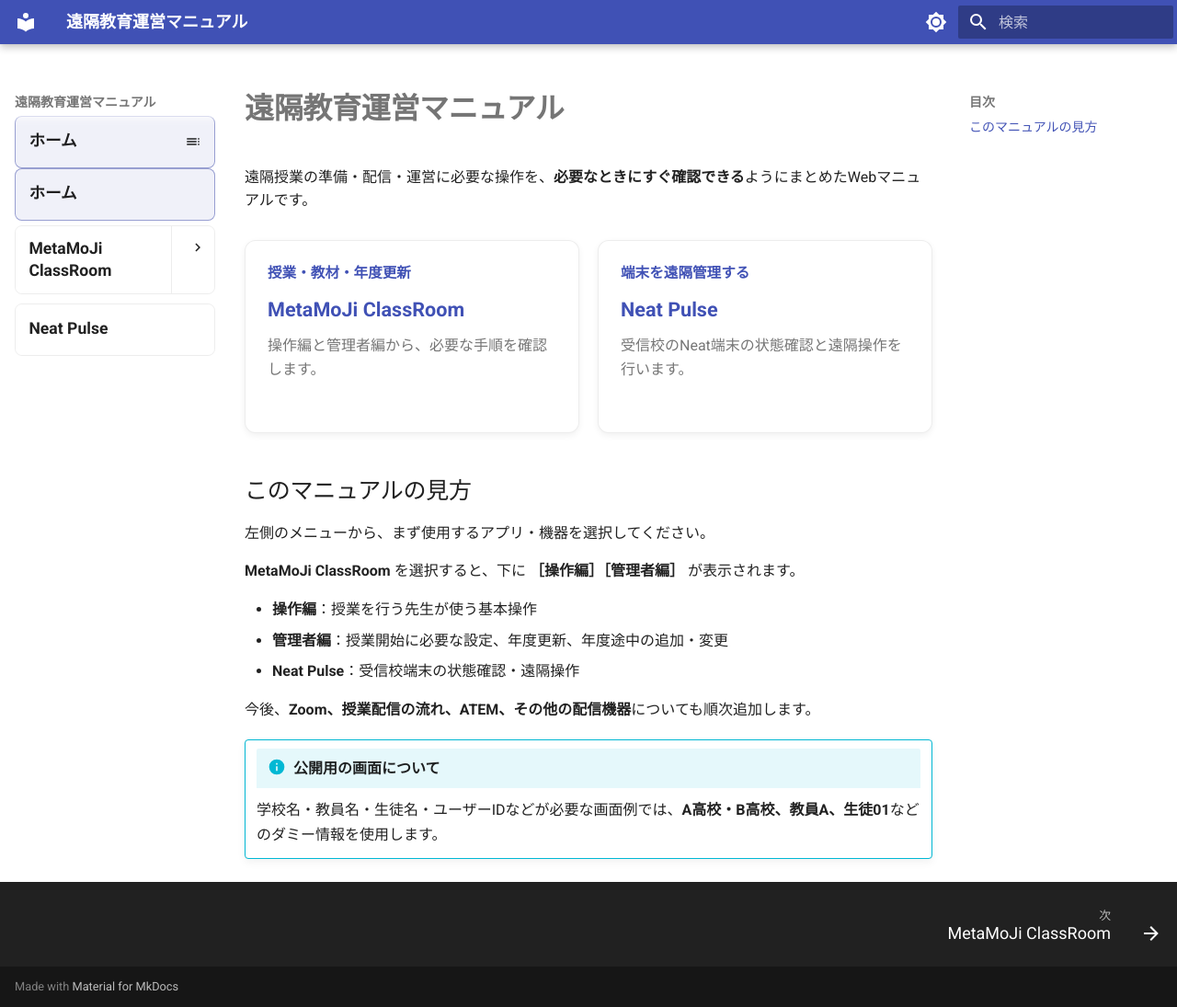
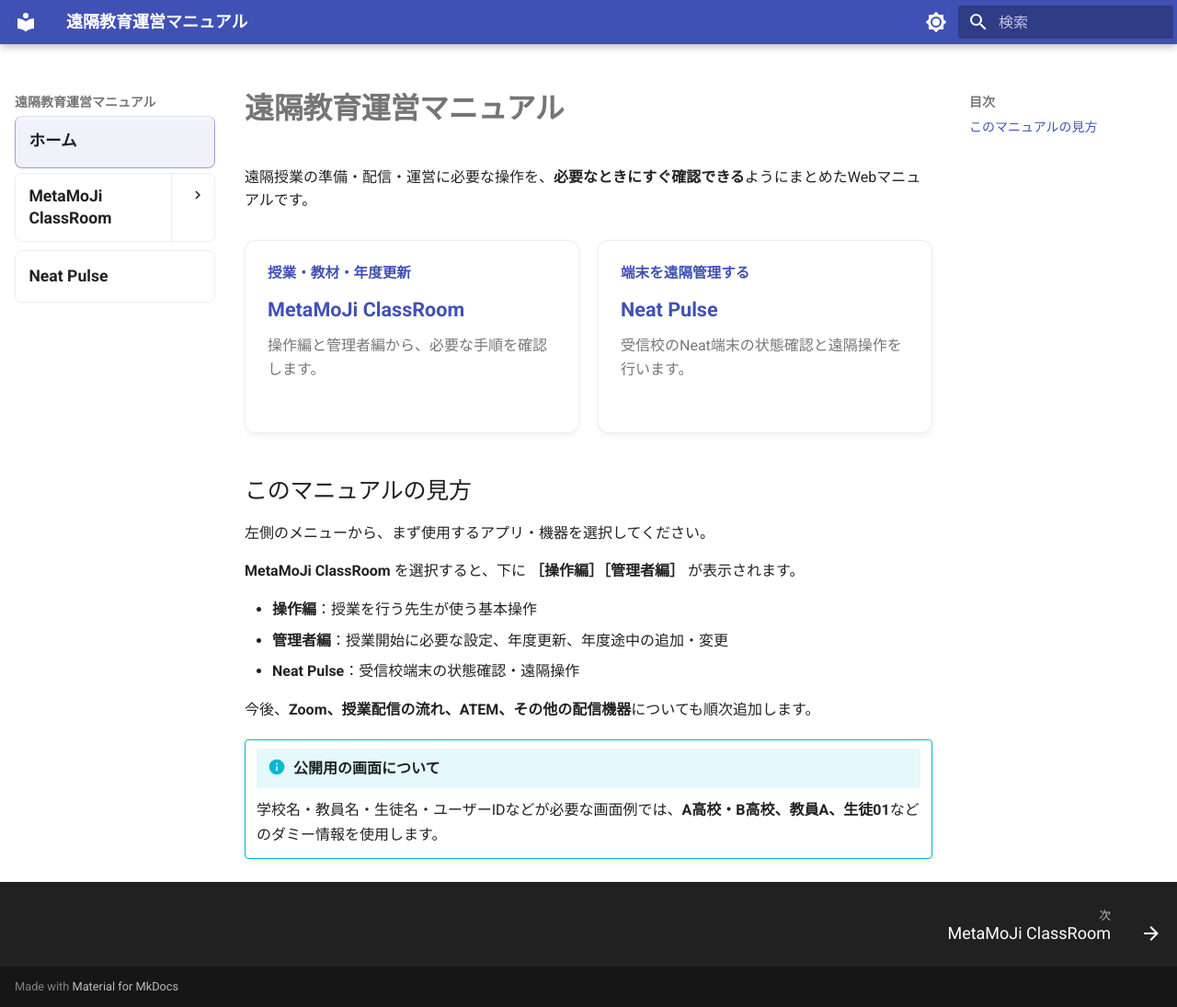
Before and after one commit to a-recs/remote-manual, an MkDocs documentation site: the page built from docs/index.md, in a window 1280 px wide and 1095 px high. Shown: the whole window at 92% size. Built offline with MkDocs 1.6.1 and Material for MkDocs 9.7.7, drawn with Linux system fonts in a browser that asks for light colours.

Commit message:
Fix duplicate home label and align MetaMoJi submenu titles

```diff
--- a/docs/stylesheets/sidebar-v2.css
+++ b/docs/stylesheets/sidebar-v2.css
@@ -1,26 +1,26 @@
-/* A-RECS 左ナビゲーション v2
-   旧ナビの継ぎ足しをやめ、MkDocs Material の標準DOMだけを使う。
-   方針：トップ3項目は明確な入口、MetaMoJi配下は普通の子メニュー。 */
+/* A-RECS 左ナビゲーション
+   方針：トップ3項目は入口として明確に、MetaMoJi配下は同じ階層の子メニューとして表示する。 */
 
-/* ========================================
-   0. Material が現在ページ用に追加する左側の目次ラベルを隠す
-   （ホーム / Neat Pulse が二重に見える問題を防ぐ）
-======================================== */
-.md-nav--primary label.md-nav__link[for="__toc"] {
+/* ==================================================
+   0. 現在ページ用にMaterialが追加する重複ラベルを隠す
+   ホーム／Neat Pulseの二重表示対策
+================================================== */
+.md-nav--primary > .md-nav__list > .md-nav__item:first-child label.md-nav__link,
+.md-nav--primary > .md-nav__list > .md-nav__item:nth-child(3) label.md-nav__link {
   display: none !important;
 }
 
-/* ========================================
-   1. トップレベル共通
+/* ==================================================
+   1. トップレベル
    ホーム / MetaMoJi ClassRoom / Neat Pulse
-======================================== */
+================================================== */
 .md-nav--primary > .md-nav__list > .md-nav__item {
   margin: 0.28rem 0 !important;
 }
 
-/* ホーム・Neat Pulse（単独リンク型） */
-.md-nav--primary > .md-nav__list > .md-nav__item:nth-child(1) > .md-nav__link,
-.md-nav--primary > .md-nav__list > .md-nav__item:nth-child(3) > .md-nav__link {
+/* ホーム・Neat Pulse */
+.md-nav--primary > .md-nav__list > .md-nav__item:nth-child(1) > a.md-nav__link,
+.md-nav--primary > .md-nav__list > .md-nav__item:nth-child(3) > a.md-nav__link {
   display: flex !important;
   align-items: center !important;
   min-height: 2.85rem !important;
@@ -37,7 +37,7 @@
   box-shadow: none !important;
 }
 
-/* MetaMoJi ClassRoom（タイトル＋展開矢印型） */
+/* MetaMoJi ClassRoom */
 .md-nav--primary > .md-nav__list > .md-nav__item:nth-child(2) > .md-nav__container {
   display: flex !important;
   align-items: stretch !important;
@@ -80,15 +80,15 @@
 }
 
 /* ホバー */
-.md-nav--primary > .md-nav__list > .md-nav__item:nth-child(1) > .md-nav__link:hover,
-.md-nav--primary > .md-nav__list > .md-nav__item:nth-child(3) > .md-nav__link:hover,
+.md-nav--primary > .md-nav__list > .md-nav__item:nth-child(1) > a.md-nav__link:hover,
+.md-nav--primary > .md-nav__list > .md-nav__item:nth-child(3) > a.md-nav__link:hover,
 .md-nav--primary > .md-nav__list > .md-nav__item:nth-child(2) > .md-nav__container:hover {
   background: color-mix(in srgb, var(--md-default-fg-color) 4%, transparent) !important;
 }
 
-/* 選択中：色は増やさず、境界と背景だけで示す */
-.md-nav--primary > .md-nav__list > .md-nav__item:nth-child(1) > .md-nav__link--active,
-.md-nav--primary > .md-nav__list > .md-nav__item:nth-child(3) > .md-nav__link--active {
+/* 選択中 */
+.md-nav--primary > .md-nav__list > .md-nav__item:nth-child(1) > a.md-nav__link--active,
+.md-nav--primary > .md-nav__list > .md-nav__item:nth-child(3) > a.md-nav__link--active {
   border-color: color-mix(in srgb, var(--md-primary-fg-color) 45%, var(--md-default-fg-color--lightest)) !important;
   background: color-mix(in srgb, var(--md-primary-fg-color) 8%, transparent) !important;
 }
@@ -98,15 +98,22 @@
   background: color-mix(in srgb, var(--md-primary-fg-color) 8%, transparent) !important;
 }
 
-/* ========================================
+/* ==================================================
    2. MetaMoJi配下
-   操作編 / 管理者編は同じ立ち位置・同じ見た目
-======================================== */
+   操作編 / 管理者編を完全に同じ位置・同じ体裁にする
+================================================== */
 .md-nav--primary > .md-nav__list > .md-nav__item:nth-child(2) > .md-nav {
-  margin-top: 0.18rem !important;
+  margin-top: 0.16rem !important;
 }
 
-/* MetaMoJi直下の各セクションを完全に同じ体裁へリセット */
+.md-nav--primary > .md-nav__list > .md-nav__item:nth-child(2)
+  > .md-nav > .md-nav__list {
+  margin-left: 0.72rem !important;
+  padding-left: 0 !important;
+  border-left: 1px solid var(--md-default-fg-color--lightest) !important;
+}
+
+/* 操作編・管理者編の親項目は同じ条件にリセット */
 .md-nav--primary > .md-nav__list > .md-nav__item:nth-child(2)
   > .md-nav > .md-nav__list > .md-nav__item {
   margin: 0 !important;
@@ -118,10 +125,10 @@
 }
 
 .md-nav--primary > .md-nav__list > .md-nav__item:nth-child(2)
-  > .md-nav > .md-nav__list > .md-nav__item > .md-nav__container,
-.md-nav--primary > .md-nav__list > .md-nav__item:nth-child(2)
-  > .md-nav > .md-nav__list > .md-nav__item > .md-nav__link {
-  margin: 0 0 0 0.7rem !important;
+  > .md-nav > .md-nav__list > .md-nav__item > .md-nav__container {
+  display: flex !important;
+  align-items: center !important;
+  margin: 0 !important;
   padding: 0 !important;
   border: 0 !important;
   border-radius: 0 !important;
@@ -129,76 +136,61 @@
   box-shadow: none !important;
 }
 
+/* タイトル文字の左位置を完全に統一 */
 .md-nav--primary > .md-nav__list > .md-nav__item:nth-child(2)
-  > .md-nav > .md-nav__list > .md-nav__item > .md-nav__container {
-  display: flex !important;
-  align-items: center !important;
-}
-
-/* 操作編・管理者編の文字 */
+  > .md-nav > .md-nav__list > .md-nav__item > .md-nav__container > .md-nav__link:first-child,
 .md-nav--primary > .md-nav__list > .md-nav__item:nth-child(2)
-  > .md-nav > .md-nav__list > .md-nav__item > .md-nav__container > .md-nav__link,
-.md-nav--primary > .md-nav__list > .md-nav__item:nth-child(2)
-  > .md-nav > .md-nav__list > .md-nav__item > .md-nav__link {
+  > .md-nav > .md-nav__list > .md-nav__item > a.md-nav__link {
+  flex: 1 1 auto !important;
+  min-width: 0 !important;
   min-height: 2rem !important;
+  margin: 0 !important;
+  padding: 0.42rem 0.58rem !important;
   box-sizing: border-box !important;
-  padding: 0.42rem 0.5rem !important;
   color: var(--md-default-fg-color--light) !important;
   font-size: 0.81rem !important;
   font-weight: 600 !important;
   line-height: 1.35 !important;
+  text-indent: 0 !important;
   border: 0 !important;
   border-radius: 0 !important;
   background: transparent !important;
   box-shadow: none !important;
 }
 
-.md-nav--primary > .md-nav__list > .md-nav__item:nth-child(2)
-  > .md-nav > .md-nav__list > .md-nav__item > .md-nav__container > .md-nav__link:first-child {
-  flex: 1 1 auto !important;
-  min-width: 0 !important;
-}
-
+/* 展開矢印 */
 .md-nav--primary > .md-nav__list > .md-nav__item:nth-child(2)
   > .md-nav > .md-nav__list > .md-nav__item > .md-nav__container > .md-nav__link:last-child {
   flex: 0 0 1.75rem !important;
   width: 1.75rem !important;
   min-width: 1.75rem !important;
+  margin: 0 !important;
+  padding: 0.42rem 0.3rem !important;
   justify-content: center !important;
+  border: 0 !important;
+  background: transparent !important;
 }
 
-/* 同じガイド線で親子関係だけ示す */
-.md-nav--primary > .md-nav__list > .md-nav__item:nth-child(2)
-  > .md-nav > .md-nav__list {
-  border-left: 1px solid var(--md-default-fg-color--lightest) !important;
-  margin-left: 0.72rem !important;
-  padding-left: 0 !important;
-}
-
-/* 選択中の操作編 / 管理者編：形は変えず、文字＋薄背景だけ */
+/* 選択中も形は変えない */
 .md-nav--primary > .md-nav__list > .md-nav__item:nth-child(2)
   > .md-nav > .md-nav__list > .md-nav__item:has(.md-nav__link--active)
-  > .md-nav__container,
-.md-nav--primary > .md-nav__list > .md-nav__item:nth-child(2)
-  > .md-nav > .md-nav__list > .md-nav__item > .md-nav__link--active {
+  > .md-nav__container {
   background: color-mix(in srgb, var(--md-primary-fg-color) 6%, transparent) !important;
 }
 
 .md-nav--primary > .md-nav__list > .md-nav__item:nth-child(2)
   > .md-nav > .md-nav__list > .md-nav__item:has(.md-nav__link--active)
-  > .md-nav__container > .md-nav__link,
-.md-nav--primary > .md-nav__list > .md-nav__item:nth-child(2)
-  > .md-nav > .md-nav__list > .md-nav__item > .md-nav__link--active {
+  > .md-nav__container > .md-nav__link {
   color: var(--md-default-fg-color) !important;
   font-weight: 700 !important;
 }
 
-/* ========================================
-   3. 操作編 / 管理者編を開いた後の具体的ページ
-======================================== */
+/* ==================================================
+   3. 操作編 / 管理者編の具体的ページ
+================================================== */
 .md-nav--primary > .md-nav__list > .md-nav__item:nth-child(2)
   > .md-nav > .md-nav__list > .md-nav__item > .md-nav {
-  margin-left: 1.2rem !important;
+  margin-left: 1.15rem !important;
 }
 
 .md-nav--primary > .md-nav__list > .md-nav__item:nth-child(2)
```
